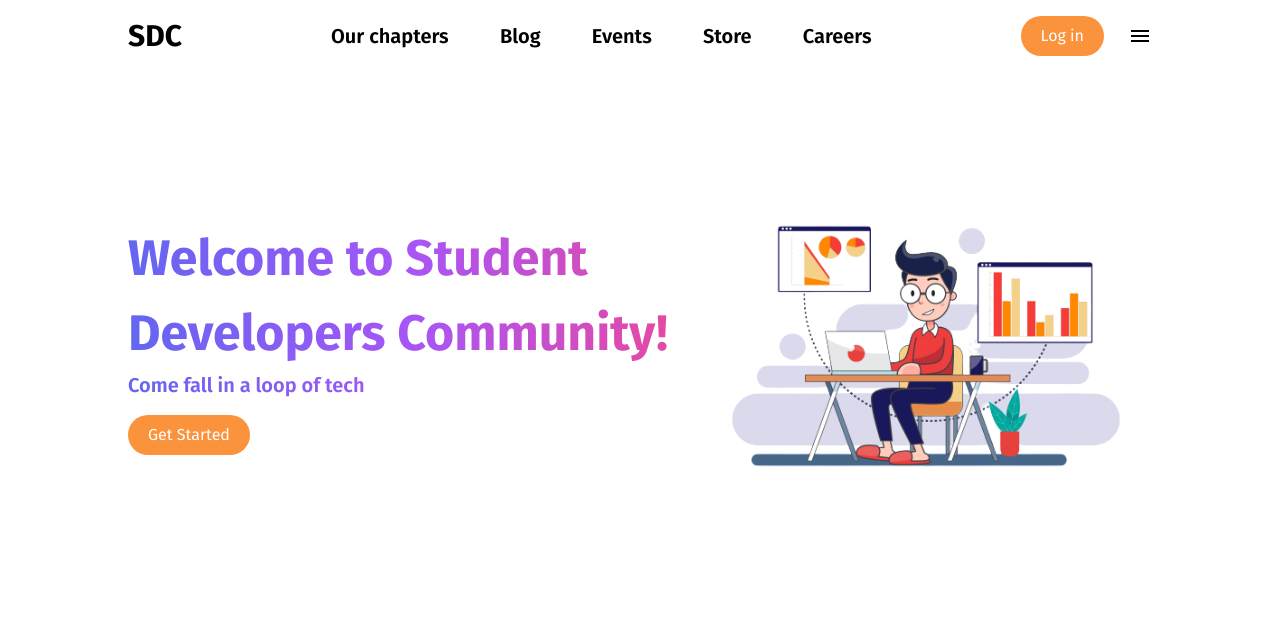
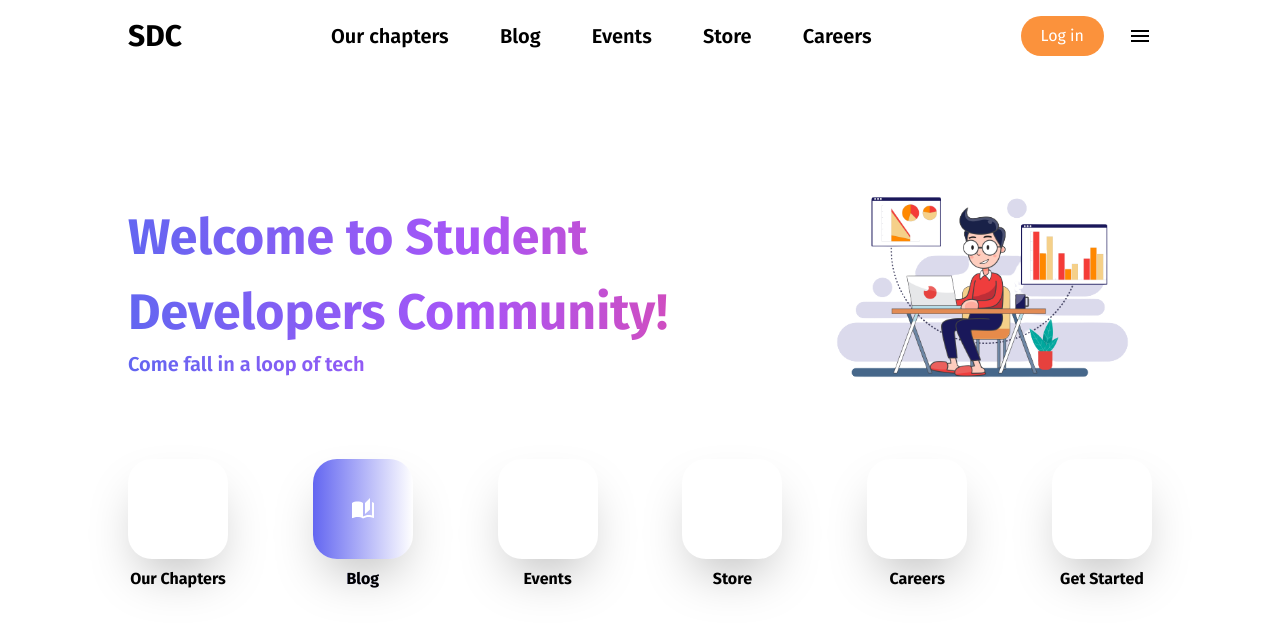
Before and after one commit to SDC-INDIA/sdc-website, a Next.js app: page / in a window 1280 px wide. Shown: the top 628 px of the page. Built offline with nearby package versions, Linux system fonts and the light colour scheme.

Commit message:
hero-icons completed

```diff
--- a/components/HomePage/Hero/Hero.tsx
+++ b/components/HomePage/Hero/Hero.tsx
@@ -1,19 +1,69 @@
 import Image from "next/image"
 import Link from "next/link"
+import { motion } from 'framer-motion';
+// Icons
+import HeroIcons from "./HeroIcons";
+import AutoStoriesIcon from '@mui/icons-material/AutoStories';
+import CardMembershipIcon from '@mui/icons-material/CardMembership';
+import ArrowDownwardIcon from '@mui/icons-material/ArrowDownward';
+import CalendarMonthIcon from '@mui/icons-material/CalendarMonth';
+import LocalGroceryStoreIcon from '@mui/icons-material/LocalGroceryStore';
+import HandshakeIcon from '@mui/icons-material/Handshake';
 
 const Hero = () => {
   return (
-    <div className="lg:w-[80%] w-[90%] flex md:flex-row flex-col justify-between mx-auto mt-12">
+    <div className="lg:w-[80%] w-[90%] mx-auto">
+      <div className=" flex md:flex-row flex-col justify-between  mt-12">
         <div className="flex flex-col justify-center">
-            <h1 className="text-[40px] lg:text-[50px] font-bold bg-gradient-to-r from-indigo-500 via-purple-500 to-pink-500 text-transparent bg-clip-text">Welcome to Student Developers Community!</h1>
-            <h2 className="text-xl font-semibold text-left bg-gradient-to-r from-indigo-500 via-purple-500 to-pink-500 text-transparent bg-clip-text">Come fall in a loop of tech</h2>
-            <Link href="" className="w-fit bg-orange-400 hover:bg-orange-300 my-4 px-5 py-2 text-white rounded-full">
-              Get Started
-            </Link>
+          <h1 className="text-[40px] lg:text-[50px] font-bold bg-gradient-to-r from-indigo-500 via-purple-500 to-pink-500 text-transparent bg-clip-text">Welcome to Student Developers Community!</h1>
+          <h2 className="text-xl font-semibold text-left bg-gradient-to-r from-indigo-500 via-purple-500 to-pink-500 text-transparent bg-clip-text">Come fall in a loop of tech</h2>
         </div>
-        <div className="">
-            <Image src="/static/hero_image.png" alt="" height={800} width={800} />
-        </div>
+        <motion.div
+          className=""
+          transition={{ repeat: Infinity, duration: 3 }}
+          animate={{ y: [0,-15,0] }}
+        >
+          <Image src="/static/hero_image.png" alt="" height={500} width={500} />
+        </motion.div>
+      </div>
+      <div className="flex justify-between gap-x-3.5 flex-wrap">
+        <HeroIcons
+          href="/about"
+          Icon={CardMembershipIcon}
+          color="orange"
+          text="Our Chapters"
+        />
+        <HeroIcons
+          href="/about"
+          Icon={AutoStoriesIcon}
+          color="indigo"
+          text="Blog"
+        />
+        <HeroIcons
+          href="/about"
+          Icon={CalendarMonthIcon}
+          color="cyan"
+          text="Events"
+        />
+        <HeroIcons
+          href="/about"
+          Icon={LocalGroceryStoreIcon}
+          color="pink"
+          text="Store"
+        />
+        <HeroIcons
+          href="/about"
+          Icon={HandshakeIcon}
+          color="red"
+          text="Careers"
+        />
+        <HeroIcons
+          href="/about"
+          Icon={ArrowDownwardIcon}
+          color="purple"
+          text="Get Started"
+        />
+      </div>
     </div>
   )
 }
--- /dev/null
+++ b/components/HomePage/Hero/HeroIcons.tsx
@@ -0,0 +1,18 @@
+import { motion } from 'framer-motion';
+import Link from 'next/link';
+
+const HeroIcons = (props: any) => {
+    const { color, text, Icon, href } = props;
+    return (
+        <motion.div className={`w-fit mb-8 cursor-pointer bg-gradient-to-r from-${color}-500 to-${color}-700 hover:text-transparent bg-clip-text`} whileHover={{ translateY: -8 }}>
+            <Link href={href}>
+                <div className={`bg-gradient-to-r from-${color}-500 to-${color}-700 shadow-2xl w-[100px] h-[100px] rounded-3xl text-white flex justify-center items-center`}>
+                    <Icon className='text-[40px]' />
+                </div>
+                <h1 className='mx-auto w-fit font-bold mt-2 text-[16px]'>{text}</h1>
+            </Link>
+        </motion.div>
+    )
+}
+
+export default HeroIcons;
--- a/package.json
+++ b/package.json
@@ -19,6 +19,7 @@
     "autoprefixer": "10.4.14",
     "eslint": "8.45.0",
     "eslint-config-next": "13.4.10",
+    "framer-motion": "^10.13.0",
     "next": "13.4.10",
     "postcss": "8.4.26",
     "react": "18.2.0",
```
Also changed, not shown: 1 other file (tests, documents, lock files or other folders).
